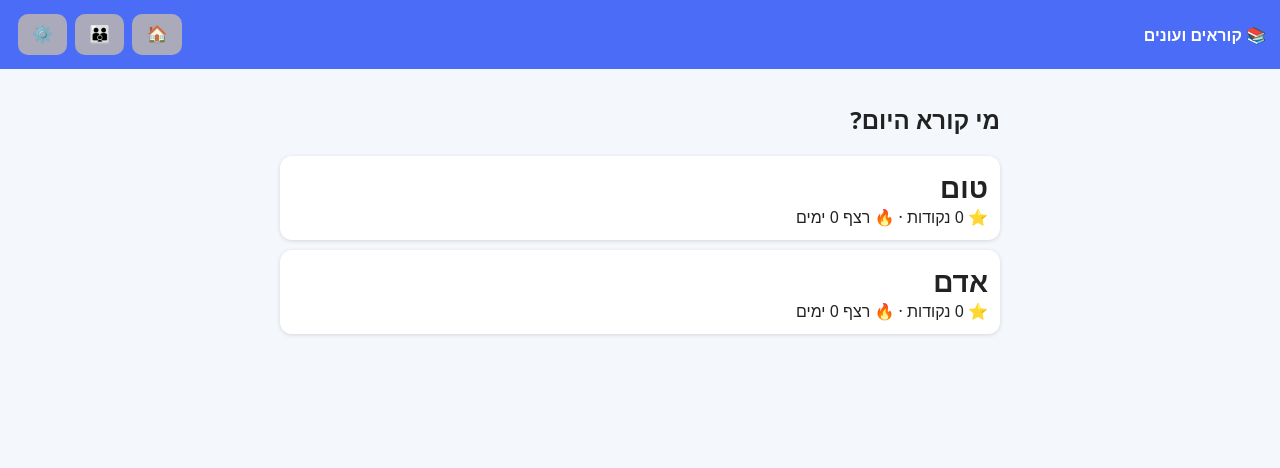
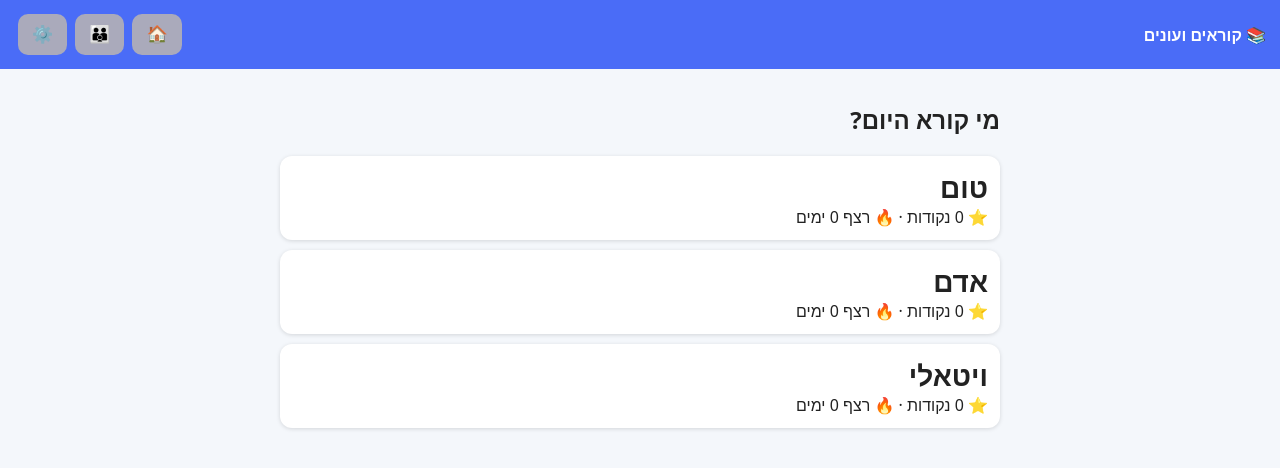
Before and after one commit to vbuchatsky-source/reading-app, a plain HTML site: page index.html in a window 1280 px wide. Drawn offline with Linux system fonts and the light colour scheme.

Commit message:
Adam, Vitaly

```diff
--- a/index.html
+++ b/index.html
@@ -14,8 +14,9 @@ mark{background:#ff0}.big{font-size:28px;font-weight:bold}.badge{display:inline-
 <script>
 // ---------- storage ----------
 const LS=k=>JSON.parse(localStorage.getItem(k)||'null'),SS=(k,v)=>localStorage.setItem(k,JSON.stringify(v));
-let S=LS('ra_state')||{kids:[{id:1,name:'טום',points:0,badges:[],days:[]},{id:2,name:'אדם',points:0,badges:[],days:[]}],books:[],quizzes:[],pin:'1234'};
-S.kids.forEach(k=>{if(k.name==='הבן הגדול')k.name='אדם'});
+let S=LS('ra_state')||{kids:[{id:1,name:'טום',points:0,badges:[],days:[]},{id:2,name:'אדם',points:0,badges:[],days:[]},{id:3,name:'ויטאלי',points:0,badges:[],days:[]}],books:[],quizzes:[],pin:'1234'};
+S.kids.forEach(k=>{if(k.name==='הבן הגדול')k.name='אדם'});if(!S.kids.some(k=>k.id==3))S.kids.push({id:3,name:'ויטאלי',points:0,badges:[],days:[]});
+S.kids.forEach(k=>{if(k.name==='אדם')k.name='אדם'});
 const save=()=>SS('ra_state',S);let cfg=LS('ra_cfg')||{provider:'none',key:'',model:''};
 let db;const idb=new Promise(r=>{const q=indexedDB.open('ra',1);q.onupgradeneeded=()=>q.result.createObjectStore('img');q.onsuccess=()=>{db=q.result;r()}});
 const putImg=(k,v)=>idb.then(()=>new Promise(r=>{const t=db.transaction('img','readwrite');t.objectStore('img').put(v,k);t.oncomplete=r}));
```
